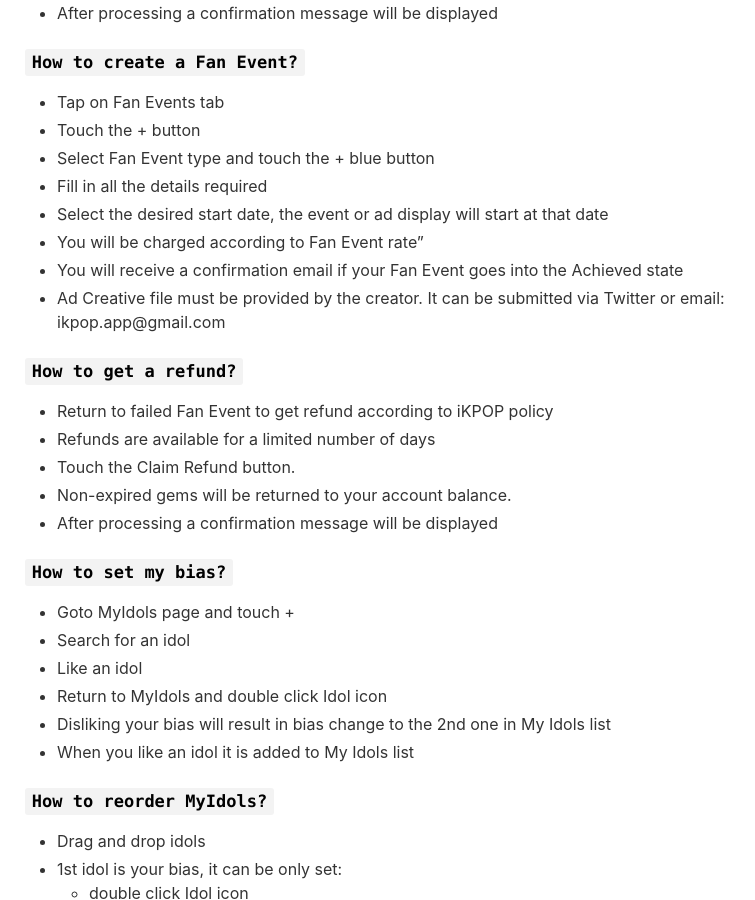
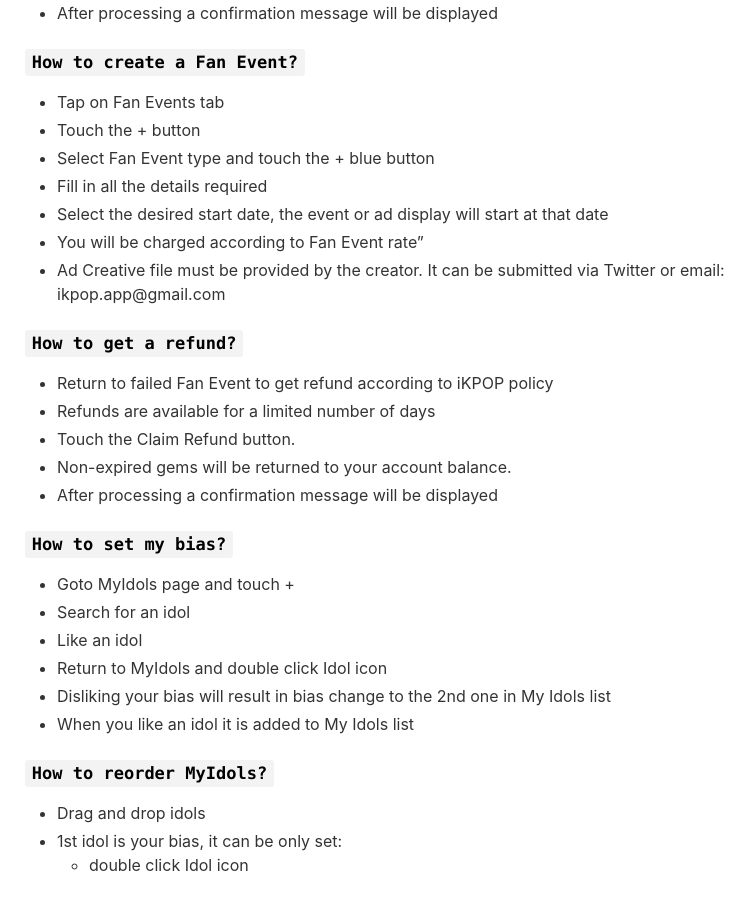
Before and after one commit to kapp7/app, a Jekyll site: the page built from _pages/qa.md, in a window 1280 px wide and 900 px high, scrolled down 4659 px. Shown: the whole window, without its empty margins (240-995 px from the left). Built offline with Jekyll 4.4.1, drawn with Linux system fonts in a browser that asks for light colours; nearby versions of some CDN libraries.

Commit message:
Update qa.md

```diff
--- a/_pages/qa.md
+++ b/_pages/qa.md
@@ -140,7 +140,6 @@
 - Fill in all the details required
 - Select the desired start date, the event or ad display will start at that date
 - You will be charged according to Fan Event rate"
-- You will receive a confirmation email if your Fan Event goes into the Achieved state
 - Ad Creative file must be provided by the creator. It can be submitted via Twitter or email: ikpop.app@gmail.com
 
 
```
